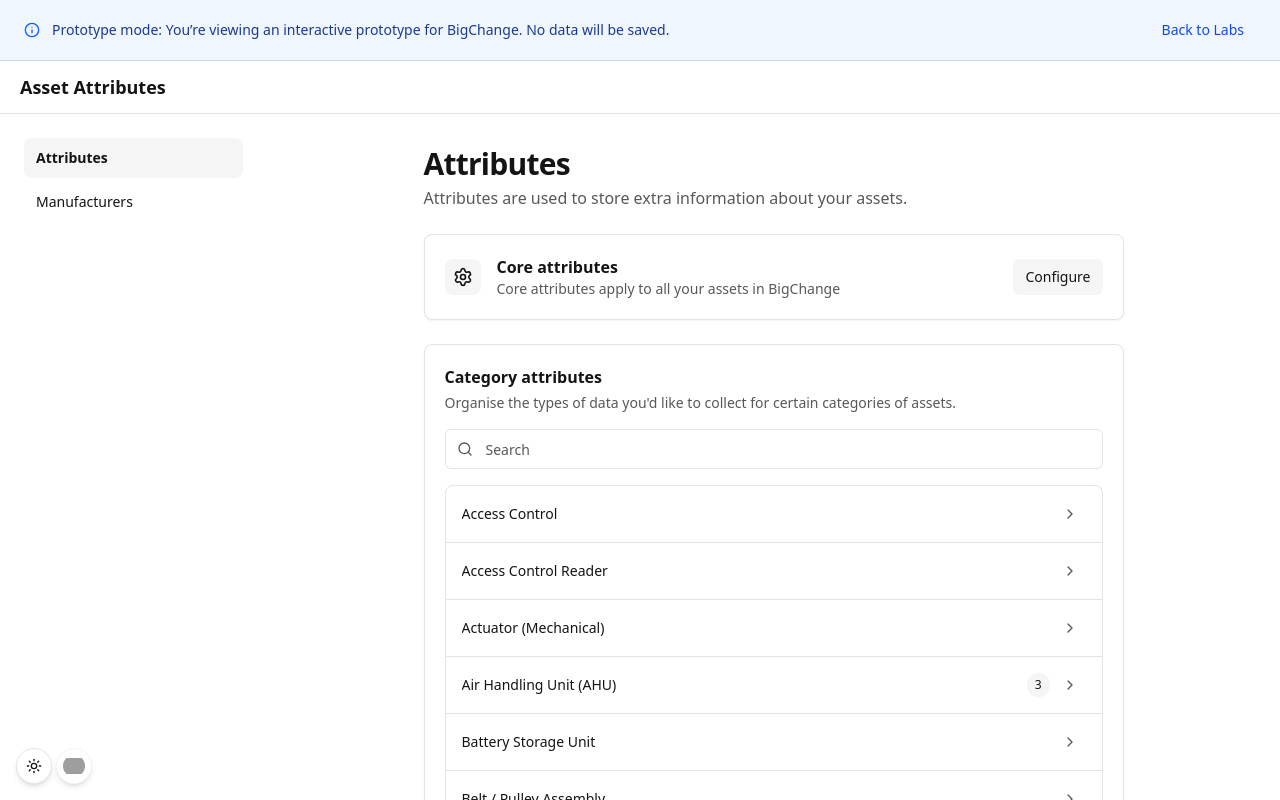
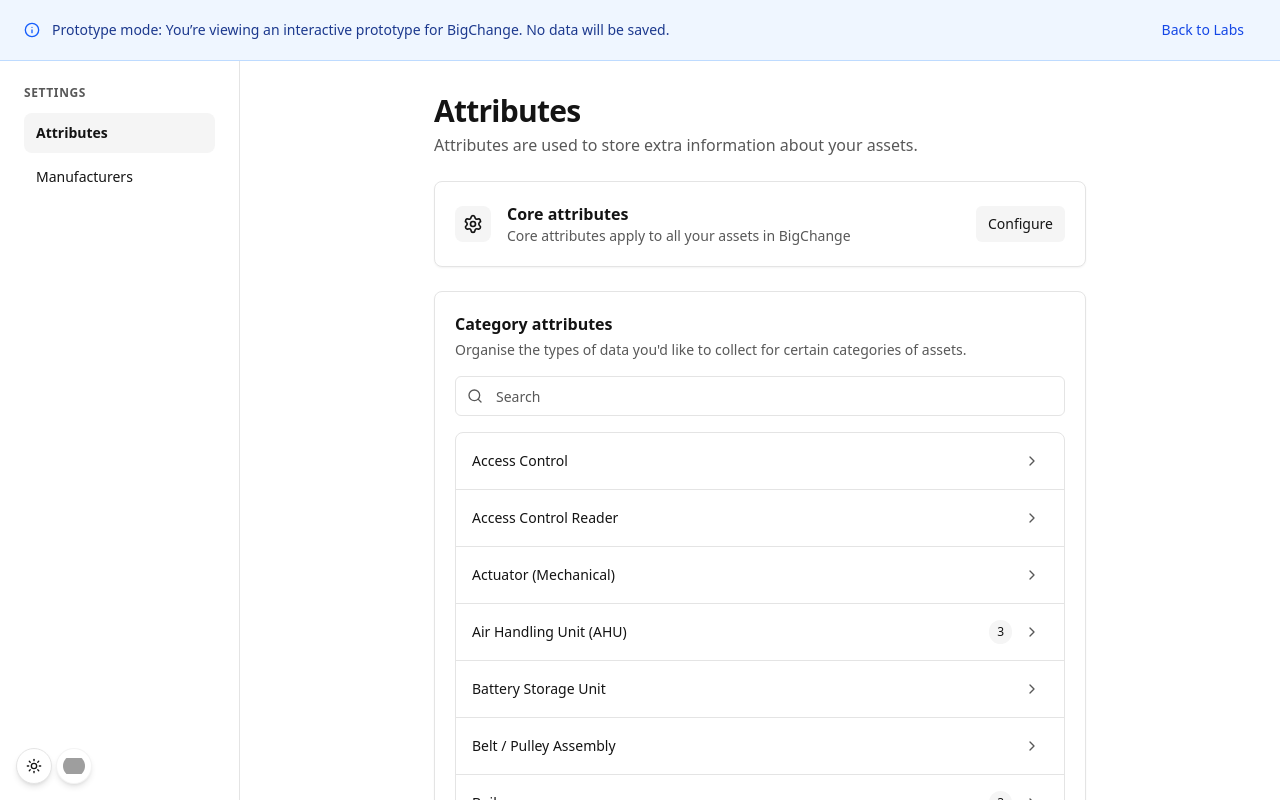
Before and after one commit to BigChangeApps/labs, a React (Vite) app: page /asset-attributes/attributes in a window 1280 px wide. Shown: the top 800 px of the page. Built offline with nearby package versions, Linux system fonts and the light colour scheme; grey boxes are pictures that could not be loaded.

Commit message:
Simplify settings

```diff
--- a/src/components/PrototypeBanner.tsx
+++ b/src/components/PrototypeBanner.tsx
@@ -35,7 +35,7 @@ export function PrototypeBanner({
 
   return (
     <div
-      className="bg-blue-50 dark:bg-blue-950/20 border-b border-blue-200 dark:border-blue-900/50"
+      className="fixed top-0 left-0 right-0 z-50 bg-blue-50 dark:bg-blue-950/20 border-b border-blue-200 dark:border-blue-900/50"
       data-thumbnail-hide="true"
     >
       <div className="w-full px-6 py-3">
--- a/src/prototypes/asset-attributes/App.tsx
+++ b/src/prototypes/asset-attributes/App.tsx
@@ -1,3 +1,4 @@
+import { useEffect } from "react";
 import { Routes, Route, Navigate, useLocation } from "react-router-dom";
 import { Toaster } from "sonner";
 import { TooltipProvider } from "@/registry/ui/tooltip";
@@ -10,11 +11,22 @@ import { Layout } from "./components/layout";
 
 function AssetAttributesApp() {
   const location = useLocation();
+
+  // Prevent body/html scrolling when this app is mounted
+  useEffect(() => {
+    document.body.style.overflow = 'hidden';
+    document.documentElement.style.overflow = 'hidden';
+    return () => {
+      document.body.style.overflow = '';
+      document.documentElement.style.overflow = '';
+    };
+  }, []);
+
   return (
     <TooltipProvider>
-      <div className="min-h-screen bg-background flex flex-col">
+      <div className="h-screen bg-background flex flex-col overflow-hidden">
         <PrototypeBanner deviceType="desktop" />
-        <main className="flex-1 overflow-auto">
+        <div className="flex-1 overflow-hidden pt-[61px]">
           <Routes>
             <Route element={<Layout />}>
               <Route index element={<Navigate to="attributes" replace state={location.state} />} />
@@ -27,7 +39,7 @@ function AssetAttributesApp() {
               <Route path="manufacturers" element={<Manufacturers />} />
             </Route>
           </Routes>
-        </main>
+        </div>
       </div>
       <Toaster position="bottom-right" />
     </TooltipProvider>
--- a/src/prototypes/asset-attributes/components/layout.tsx
+++ b/src/prototypes/asset-attributes/components/layout.tsx
@@ -2,12 +2,9 @@ import {
   NavLink,
   Outlet,
   useLocation,
-  useNavigate,
-  useParams,
 } from "react-router-dom";
-import { ArrowLeft, Menu } from "lucide-react";
+import { Menu } from "lucide-react";
 import { Button } from "@/registry/ui/button";
-import { useAttributeStore } from "../lib/store";
 import {
   Sheet,
   SheetContent,
@@ -19,46 +16,13 @@ import { useState } from "react";
 
 export function Layout() {
   const location = useLocation();
-  const navigate = useNavigate();
-  const { categoryId } = useParams<{ categoryId: string }>();
-  const { categories } = useAttributeStore();
   const [mobileMenuOpen, setMobileMenuOpen] = useState(false);
 
-  // Determine if we're in a detail view (hide sidebar)
-  const prototypeBasePath = "/asset-attributes";
-  const isDetailView =
-    location.pathname.includes(`${prototypeBasePath}/category/`) ||
-    location.pathname === `${prototypeBasePath}/core-attributes`;
-
-  // Get the current page title
-  const getPageTitle = () => {
-    const prototypeBasePath = "/asset-attributes";
-    if (location.pathname === `${prototypeBasePath}/core-attributes`)
-      return "Core attributes";
-    if (
-      location.pathname.includes(`${prototypeBasePath}/category/`) &&
-      categoryId
-    ) {
-      // Find the category by ID and return its name
-      const category = categories.find((c) => c.id === categoryId);
-      return category ? category.name : "Category Details";
-    }
-    return "Asset Attributes";
-  };
-
-  // Handle back button navigation
-  const handleBackClick = () => {
-    if (location.pathname.includes("/core-attributes")) {
-      navigate("/asset-attributes/attributes");
-    } else if (location.pathname.includes("/category/")) {
-      navigate("/asset-attributes/attributes");
-    } else {
-      // For main pages, go back to labs
-      navigate("/");
-    }
-  };
-
-  // Close button behavior removed to mimic in-app settings
+  // Check if Attributes section is active (includes child routes)
+  const isAttributesActive =
+    location.pathname === "/asset-attributes/attributes" ||
+    location.pathname.startsWith("/asset-attributes/category/") ||
+    location.pathname === "/asset-attributes/core-attributes";
 
   // Navigation component (reused for both sidebar and mobile menu)
   const NavigationLinks = ({ onClick }: { onClick?: () => void }) => (
@@ -67,13 +31,11 @@ export function Layout() {
         to="/asset-attributes/attributes"
         state={location.state}
         onClick={onClick}
-        className={({ isActive }) =>
-          `px-3 py-2.5 rounded-lg text-sm transition-colors ${
-            isActive
+        className={`px-3 py-2.5 rounded-lg text-sm transition-colors ${
+          isAttributesActive
             ? "bg-hw-surface-subtle text-hw-text font-bold"
             : "text-hw-text hover:bg-accent font-normal"
-          }`
-        }
+        }`}
       >
         Attributes
       </NavLink>
@@ -95,70 +57,54 @@ export function Layout() {
   );
 
   return (
-    <div className="min-h-screen bg-background flex flex-col">
-      {/* Top Header Bar */}
-      <header className="border-b bg-background">
-        <div className="flex items-center justify-between px-3 sm:px-5 py-3">
-          <div className="flex items-center gap-2">
-            {/* Mobile Menu Button - Only show on mobile and when not in detail view */}
-            {!isDetailView && (
+    <div className="h-full bg-background flex">
+      {/* Fixed Left Sidebar */}
+      <aside className="hidden md:flex md:flex-col md:w-[240px] md:fixed md:top-[61px] md:bottom-0 md:left-0 md:border-r md:bg-background">
+        <div className="flex flex-col h-full p-6">
+          <div className="mb-6">
+            <h2 className="text-xs font-semibold text-muted-foreground uppercase tracking-wider mb-3">
+              Settings
+            </h2>
+            <NavigationLinks />
+          </div>
+        </div>
+      </aside>
+
+      {/* Main Content Area */}
+      <div className="flex-1 md:ml-[240px] h-full flex flex-col overflow-hidden">
+        {/* Mobile Menu Button */}
+        <div className="md:hidden border-b bg-background shrink-0">
+          <div className="flex items-center px-3 sm:px-5 py-3">
             <Sheet open={mobileMenuOpen} onOpenChange={setMobileMenuOpen}>
               <SheetTrigger asChild>
                 <Button
                   variant="ghost"
                   size="icon"
-                    className="h-8 w-8 md:hidden"
+                  className="h-8 w-8"
                 >
                   <Menu className="h-5 w-5" />
                 </Button>
               </SheetTrigger>
-                <SheetContent side="left" className="w-[267px] p-6">
+              <SheetContent side="left" className="w-[240px] p-6">
                 <SheetHeader>
-                    <SheetTitle>Navigation</SheetTitle>
+                  <SheetTitle>Settings</SheetTitle>
                 </SheetHeader>
                 <div className="mt-6">
                   <NavigationLinks onClick={() => setMobileMenuOpen(false)} />
                 </div>
               </SheetContent>
             </Sheet>
-            )}
-
-            {/* Back Button - Only show in detail views */}
-            {isDetailView && (
-              <Button
-                variant="ghost"
-                size="icon"
-                className="h-8 w-8"
-                onClick={handleBackClick}
-              >
-                <ArrowLeft className="h-5 w-5" />
-              </Button>
-            )}
-            <h1 className="text-base sm:text-lg font-extrabold truncate">
-              {getPageTitle()}
-            </h1>
-          </div>
-          {/* Close button removed to mimic in-app settings behavior */}
-        </div>
-      </header>
-
-      {/* Main Content with Navigation */}
-      <div className="flex-1 overflow-auto">
-        <div className="flex justify-center">
-          <div className="flex w-full max-w-7xl">
-            {/* Left Navigation - Hidden on mobile, visible on desktop when not in detail view */}
-            {!isDetailView && (
-              <aside className="hidden md:block w-[267px] p-6">
-                <NavigationLinks />
-              </aside>
-            )}
-
-            {/* Page Content */}
-            <section className="flex-1 overflow-auto px-3 sm:px-6 py-4 sm:py-8">
-              <Outlet />
-            </section>
           </div>
         </div>
+
+        {/* Page Content - Centered */}
+        <main className="flex-1 overflow-y-auto overflow-x-hidden">
+          <div className="flex justify-center">
+            <div className="w-full max-w-[700px] px-3 sm:px-6 py-4 sm:py-8">
+              <Outlet />
+            </div>
+          </div>
+        </main>
       </div>
     </div>
   );
--- a/src/prototypes/asset-attributes/components/pages/category-attributes-detail.tsx
+++ b/src/prototypes/asset-attributes/components/pages/category-attributes-detail.tsx
@@ -1,6 +1,5 @@
 import { useState } from "react";
-import { useParams, useNavigate, Link } from "react-router-dom";
-import { ArrowLeft } from "lucide-react";
+import { useParams, Link } from "react-router-dom";
 import { Button } from "@/registry/ui/button";
 import { Alert, AlertDescription } from "@/registry/ui/alert";
 import {
@@ -96,7 +95,6 @@ function SortableAttributeCard({
 
 export function CategoryAttributesDetail() {
   const { categoryId } = useParams<{ categoryId: string }>();
-  const navigate = useNavigate();
   const [selectedAttributeId, setSelectedAttributeId] = useState<string | null>(
     null
   );
@@ -130,10 +128,12 @@ export function CategoryAttributesDetail() {
   if (!category) {
     return (
       <div className="w-full">
-        <Button variant="ghost" onClick={() => navigate("/")} className="mb-4">
-          <ArrowLeft className="h-4 w-4 mr-2" />
-          Back to Categories
-        </Button>
+        <Link
+          to="/asset-attributes/attributes"
+          className="text-sm text-muted-foreground hover:text-foreground mb-4 inline-block"
+        >
+          ← Back to attributes
+        </Link>
         <p className="text-muted-foreground">Category not found</p>
       </div>
     );
@@ -253,8 +253,16 @@ export function CategoryAttributesDetail() {
   };
 
   return (
-    <div className="w-full mx-auto" style={{ maxWidth: "700px" }}>
+    <div className="w-full">
       <div className="space-y-4 sm:space-y-6">
+        {/* Back Button */}
+        <Link
+          to="/asset-attributes/attributes"
+          className="text-sm text-muted-foreground hover:text-foreground inline-block"
+        >
+          ← Back to attributes
+        </Link>
+
         {/* Header */}
         <div className="space-y-1">
           <h1 className="text-2xl sm:text-3xl font-bold tracking-tight">
--- a/src/prototypes/asset-attributes/components/pages/category-attributes.tsx
+++ b/src/prototypes/asset-attributes/components/pages/category-attributes.tsx
@@ -44,7 +44,7 @@ export function CategoryAttributes() {
 
   // Categories list view
   return (
-    <div className="w-full mx-auto" style={{ maxWidth: "700px" }}>
+    <div className="w-full">
       <div className="space-y-4 sm:space-y-6">
         {/* Header */}
         <div className="space-y-1">
--- a/src/prototypes/asset-attributes/components/pages/core-attributes.tsx
+++ b/src/prototypes/asset-attributes/components/pages/core-attributes.tsx
@@ -1,5 +1,6 @@
 import { useState } from "react";
 import { Search } from "lucide-react";
+import { Link } from "react-router-dom";
 import { Button } from "@/registry/ui/button";
 import { Input } from "@/registry/ui/input";
 import {
@@ -120,8 +121,16 @@ export function CoreAttributes() {
   };
 
   return (
-    <div className="w-full mx-auto" style={{ maxWidth: "700px" }}>
+    <div className="w-full">
       <div className="space-y-4 sm:space-y-6">
+        {/* Back Button */}
+        <Link
+          to="/asset-attributes/attributes"
+          className="text-sm text-muted-foreground hover:text-foreground inline-block"
+        >
+          ← Back to attributes
+        </Link>
+
         {/* Header */}
         <div className="space-y-1">
           <h1 className="text-2xl sm:text-3xl font-bold tracking-tight">
--- a/src/prototypes/asset-attributes/components/pages/manufacturers.tsx
+++ b/src/prototypes/asset-attributes/components/pages/manufacturers.tsx
@@ -109,7 +109,7 @@ export function Manufacturers() {
   };
 
   return (
-    <div className="w-full mx-auto" style={{ maxWidth: "700px" }}>
+    <div className="w-full">
       <div className="space-y-4 sm:space-y-6">
         {/* Header */}
         <div className="space-y-1">
```
Lines whose indentation alone changed are shown as unchanged.
